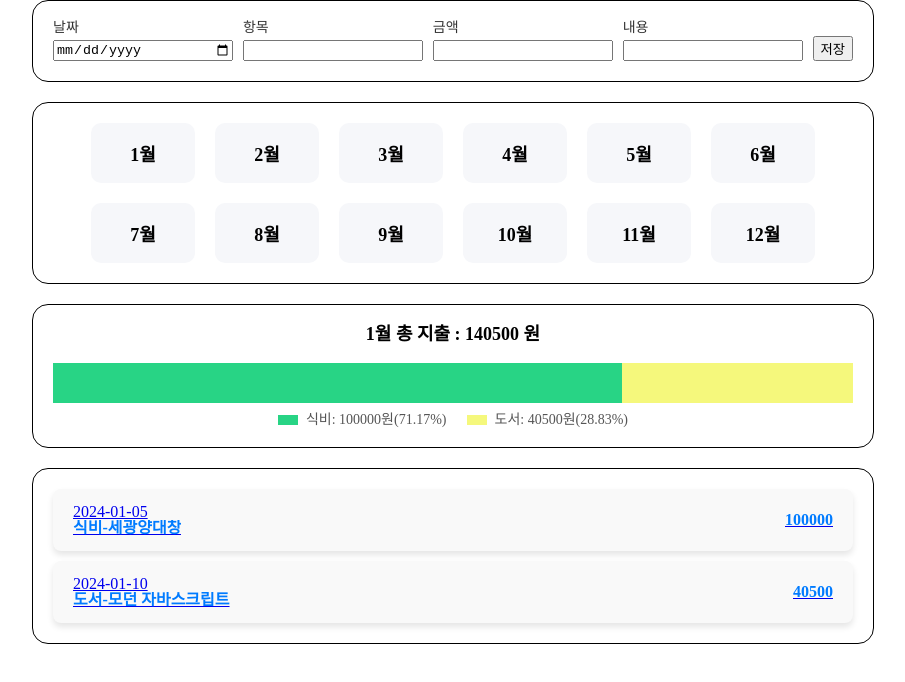
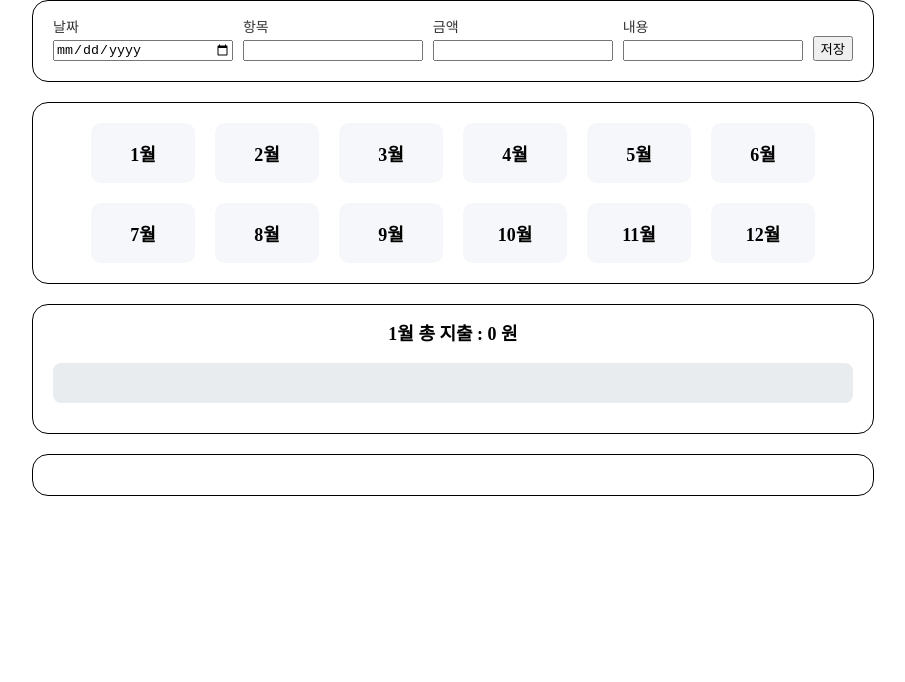
Before and after one commit to munyeol-Yoon/account-book, a React (Vite) app: page / in a window 1280 px wide. Shown: the top 682 px of the page, without its empty margins (208-1113 px from the left). Built offline with nearby package versions, Linux system fonts and the light colour scheme.

Commit message:
refactor: changed to using data through local storage rather than fake data

```diff
--- a/src/App.jsx
+++ b/src/App.jsx
@@ -4,7 +4,10 @@ import DetailPage from "./pages/DetailPage/DetailPage";
 import HomePage from "./pages/HomePage/HomePage";
 
 function App() {
-  const [accountBook, setAccountBook] = useState([]);
+  const [accountBook, setAccountBook] = useState(() => {
+    const localData = localStorage.getItem("accountBook");
+    return localData ? JSON.parse(localData) : [];
+  });
 
   return (
     <Routes>
--- a/src/components/HomePage/ListComponent.jsx
+++ b/src/components/HomePage/ListComponent.jsx
@@ -1,9 +1,8 @@
 import { Link } from "react-router-dom";
 import styled from "styled-components";
-import fakeData from "../../fakeData.json";
 
 function ListComponent({ accountBook, month, handleGetMonthData }) {
-  const filteredMonthData = handleGetMonthData(fakeData, ~~month[0]);
+  const filteredMonthData = handleGetMonthData(accountBook, ~~month[0]);
 
   return (
     <section>
@@ -13,7 +12,7 @@ function ListComponent({ accountBook, month, handleGetMonthData }) {
             <StListCardWrapper key={element.accountId}>
               <StListCardSummary>
                 <span>{element.date}</span>
-                <span>{element.item + "-" + element.description}</span>
+                <span>{element.item + "-" + element.content}</span>
               </StListCardSummary>
               <span>{element.amount}</span>
             </StListCardWrapper>
--- a/src/components/HomePage/StatusBarComponent.jsx
+++ b/src/components/HomePage/StatusBarComponent.jsx
@@ -1,5 +1,4 @@
 import styled from "styled-components";
-import fakeData from "../../fakeData.json";
 
 /**
  * 1. 날짜에 맞는 데이터를 가져온다.
@@ -22,15 +21,15 @@ const handleCalculatePercentage = (part, whole) => {
 };
 
 const handleCalculateMonthAmountTotalSum = (data) => {
-  return data.reduce((prev, current) => prev + current.amount, 0);
+  return data.reduce((prev, current) => ~~prev + ~~current.amount, 0);
 };
 
 const handleSortedData = (data) => {
   return data.sort((a, b) => b.amount - a.amount);
 };
 
-function StatusBarComponent({ month, handleGetMonthData }) {
-  const filteredMonthData = handleGetMonthData(fakeData, ~~month[0]);
+function StatusBarComponent({ month, handleGetMonthData, accountBook }) {
+  const filteredMonthData = handleGetMonthData(accountBook, ~~month[0]);
 
   const totalAmount = handleCalculateMonthAmountTotalSum(filteredMonthData);
 
--- a/src/pages/HomePage/HomePage.jsx
+++ b/src/pages/HomePage/HomePage.jsx
@@ -1,10 +1,14 @@
-import { useState } from "react";
+import { useEffect, useState } from "react";
 import FormComponent from "../../components/HomePage/FormComponent";
 import ListComponent from "../../components/HomePage/ListComponent";
 import MonthComponent from "../../components/HomePage/MonthComponent";
 import StatusBarComponent from "../../components/HomePage/StatusBarComponent";
 function HomePage({ accountBook, setAccountBook }) {
   const [month, setMonth] = useState("1월");
+
+  useEffect(() => {
+    localStorage.setItem("accountBook", JSON.stringify(accountBook));
+  }, [accountBook]);
 
   const handleGetMonthData = (data, month = 2) => {
     return data.filter((element) => {
@@ -18,6 +22,7 @@ function HomePage({ accountBook, setAccountBook }) {
       <FormComponent setAccountBook={setAccountBook} />
       <MonthComponent setMonth={setMonth} />
       <StatusBarComponent
+        accountBook={accountBook}
         month={month}
         handleGetMonthData={handleGetMonthData}
       />
```
